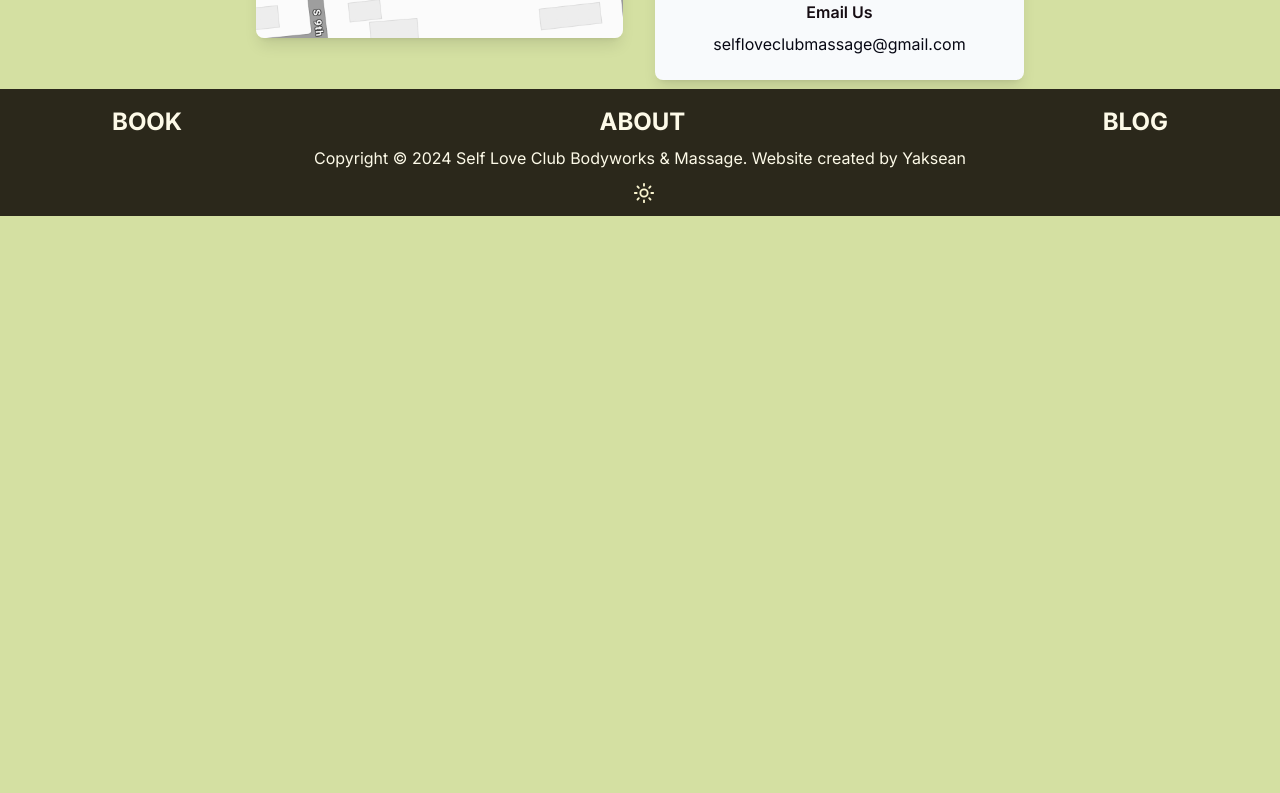
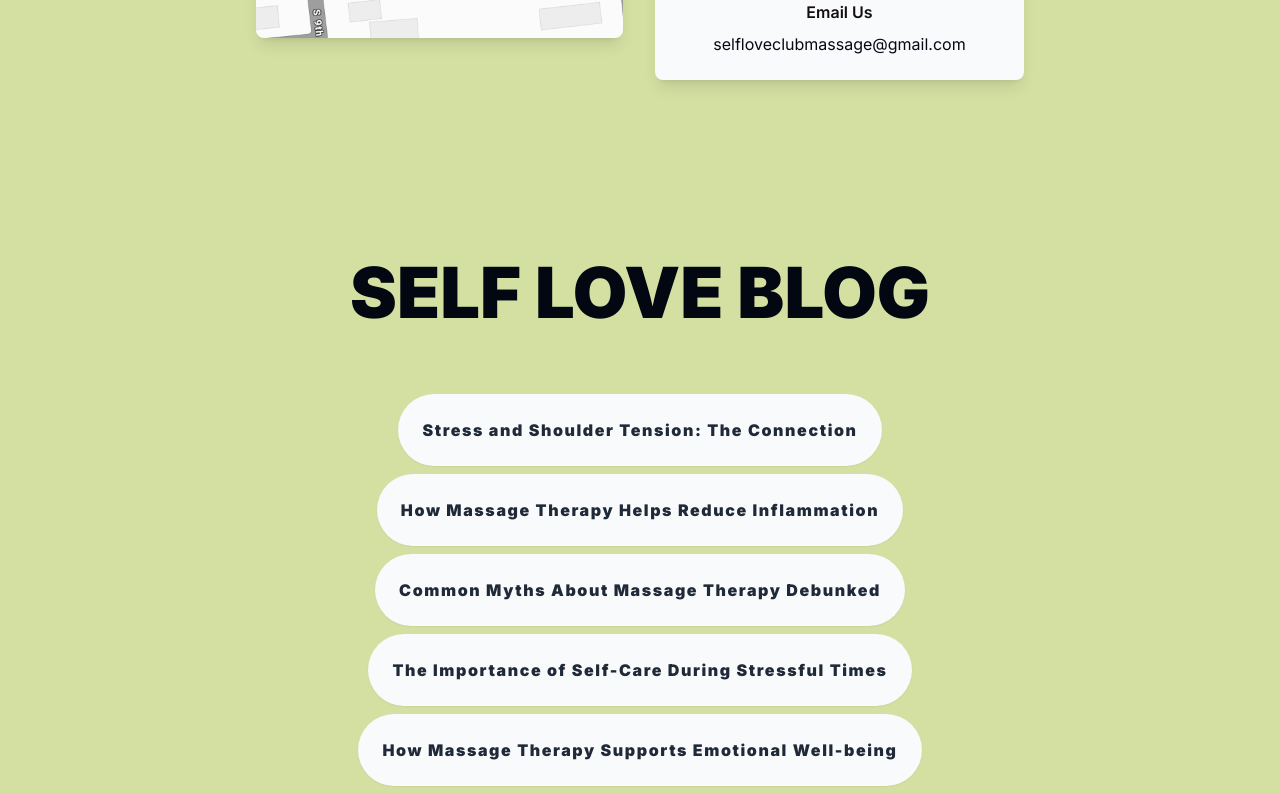
Before and after one commit to seanyak/self-love-club, a Next.js app: page / in a window 1280 px wide. Shown: the part 5200-5993 px from the top of the page. Before the commit the page ends 5416 px from the top, so only its background shows below. Built offline with nearby package versions, Linux system fonts and the light colour scheme.

Commit message:
upsertData

```diff
--- a/app/page.tsx
+++ b/app/page.tsx
@@ -6,6 +6,7 @@ import Rates from "@/components/shared/rates";
 import Hours from "@/components/shared/hours";
 import Location from "@/components/shared/location";
 import Background from "@/components/shared/background";
+import BlogFeed from "@/components/blog/blog-feed";
 import ThemeToggle from "@/components/shared/theme-toggle";
 
 
@@ -21,7 +22,8 @@ async function Home() {
       <Rates />
       <Hours />
       <Location />
-
+      <h1 className="pageTitle text-4.4rem sm:text-2.2rem font-black pt-29 pb-12">SELF LOVE BLOG</h1>
+      <BlogFeed />
     </section>
   );
 }
--- a/components/blog/blog-feed.tsx
+++ b/components/blog/blog-feed.tsx
@@ -40,13 +40,12 @@ export default function BlogFeed() {
                   once: true,
                   }}
               >
-            <SectionHeading>BLOG POSTS</SectionHeading>
-            <section className="max-w-4xl tracking-widest mx-auto pb-9 font-black text-xl">
+            <section className="max-w-4xl tracking-widest mx-auto pb-9 px-2 font-black text-xl">
             <ul className="flex flex-wrap justify-center text-5xl gap-2 text-gray-800">
 
                 {blogPost.map((post, index) => (
                 <motion.li
-                    className="bg-slate-50 hover:bg-[#649149] dark:hover:bg-[#649149] border-dark-1 rounded-xl px-2 py-2 shadow-sm  dark:bg-[#dbe8da]"
+                    className="bg-slate-50 hover:bg-[#649149] dark:hover:bg-[#649149] border-dark-1 rounded-full px-2 py-2 shadow-sm  dark:bg-[#dbe8da]"
                     key={index}
                     variants={fadeInAnimationVariants}
                     initial="initial"
--- a/lib/data.ts
+++ b/lib/data.ts
@@ -66,7 +66,7 @@ export const services = [
       card: "./assets/slc_rates90.png",
     },
     {
-      rate: "$115",
+      rate: "$150",
       duration: "120 minutes",
       description:
         "Indulge in a comprehensive TWO-HOUR customized bodywork session, tailored to address your unique needs and preferences.",
```
